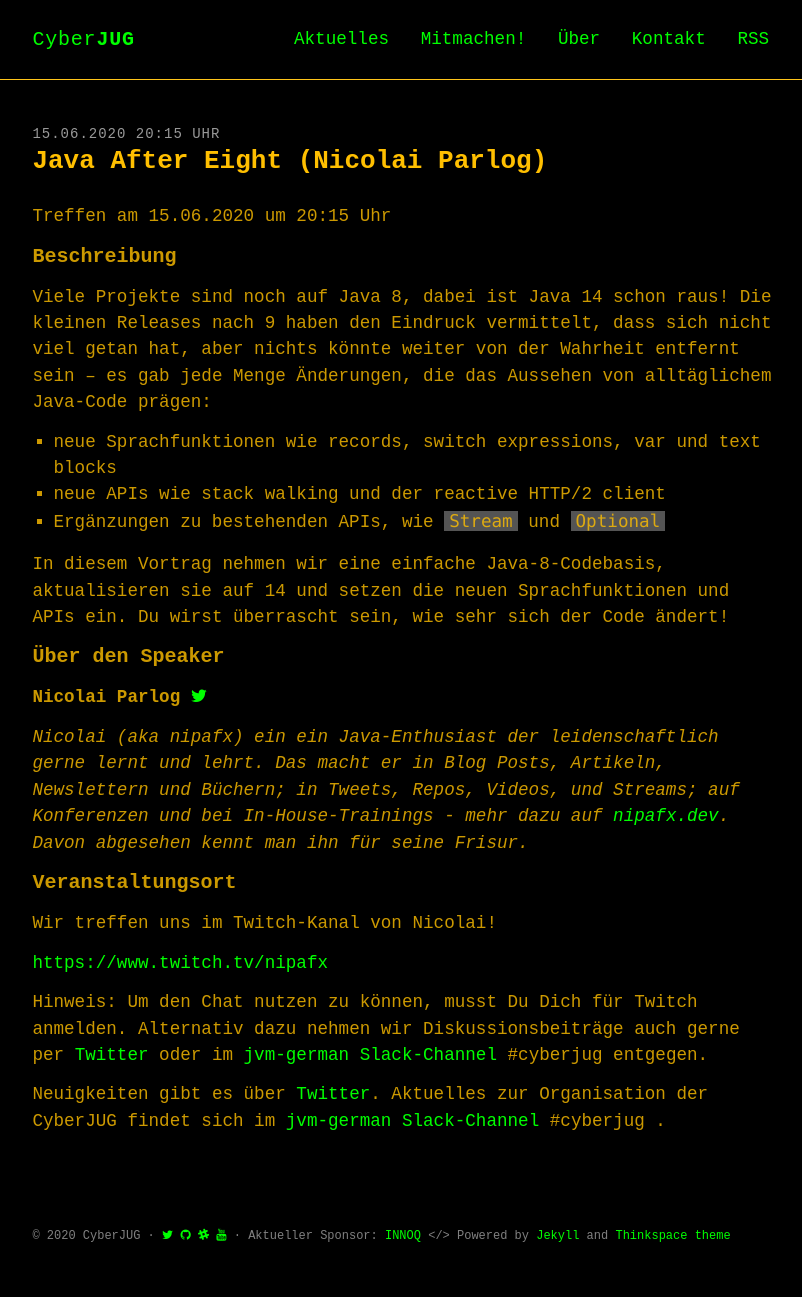
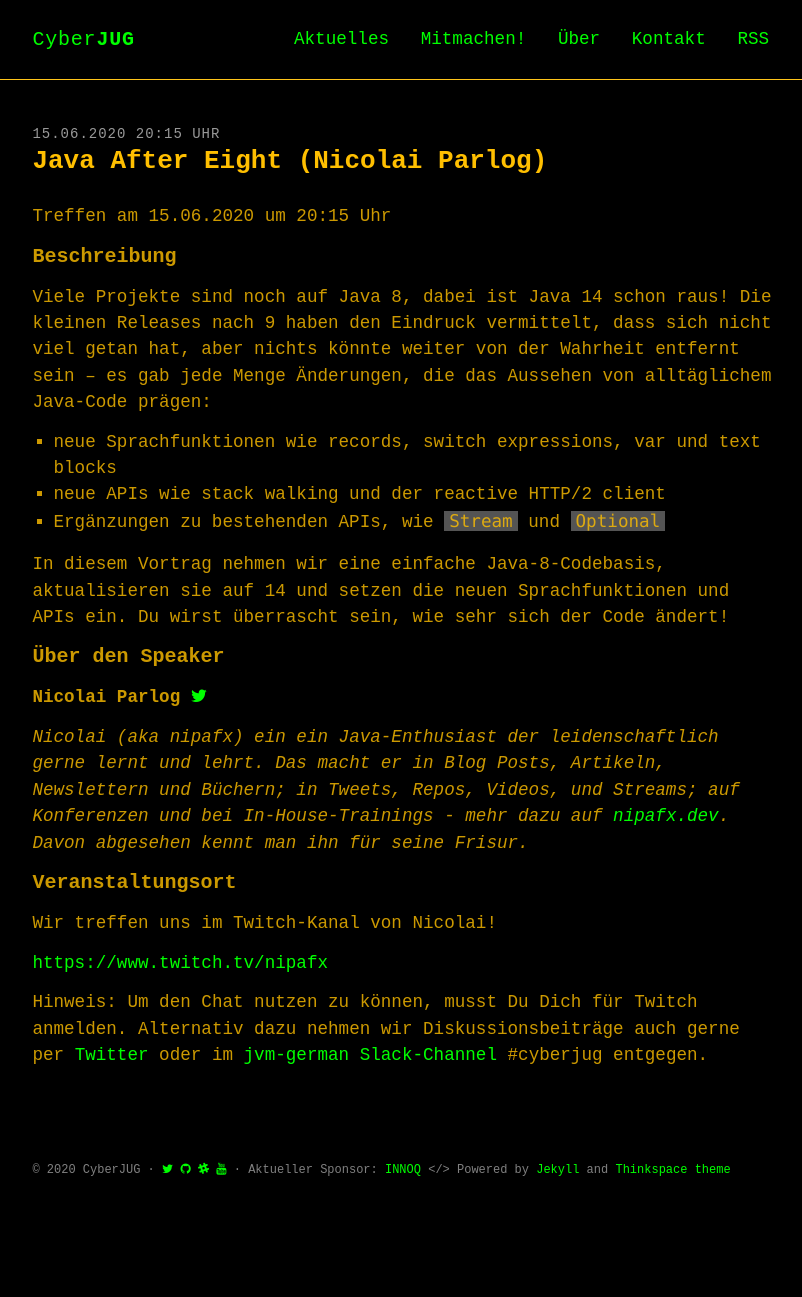
Before and after one commit to cyberjug/website, a Jekyll site: the page built from docs/_upcoming/2020-06-15-javaaftereight.md, in a window 1280 px wide. Shown: the whole page, without its empty margins (234-1036 px from the left). Built offline with Jekyll 4.4.1, drawn with Linux system fonts in a browser that asks for light colours; some web fonts are replaced; after the commit the page ends 1231 px from its top, so only the background shows below that.

Commit message:
remove clutter

```diff
--- a/docs/_upcoming/2020-06-15-javaaftereight.md
+++ b/docs/_upcoming/2020-06-15-javaaftereight.md
@@ -36,5 +36,3 @@
 <https://www.twitch.tv/nipafx>
 
 Hinweis: Um den Chat nutzen zu können, musst Du Dich für Twitch anmelden. Alternativ dazu nehmen wir Diskussionsbeiträge auch gerne per [Twitter](https://twitter.com/cyberjug) oder im [jvm-german Slack-Channel](https://slackin-jvm-german.herokuapp.com/) #cyberjug entgegen.
-
-Neuigkeiten gibt es über [Twitter](https://twitter.com/cyberjug). Aktuelles zur Organisation der CyberJUG findet sich im [jvm-german Slack-Channel](https://slackin-jvm-german.herokuapp.com/) #cyberjug .
```
